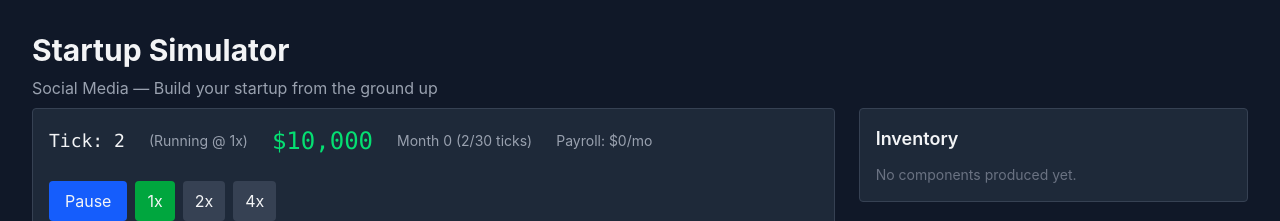
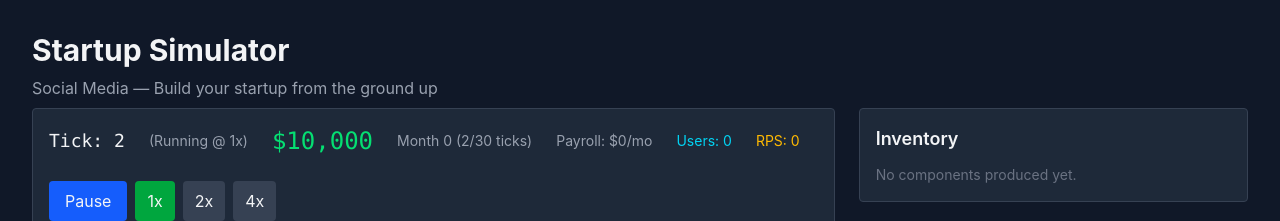
Before and after one commit to Apewww/startup-simulator, a React (Vite) app: page / in a window 1280 px wide. Both pictures are taken after a click on the button 290 px from the left and 452 px from the top of the page. Shown: the top 221 px of the page. Built offline with nearby package versions, Linux system fonts and the light colour scheme.

Commit message:
feat: implement traffic calculation (task 2.3)
- Add getTrafficStats() in src/systems/traffic.ts
- Compute totalTraffic, users, RPS from active features
- Display users and RPS on dashboard
- Mark task 2.3 complete in TASK.md

```diff
--- a/src/App.tsx
+++ b/src/App.tsx
@@ -4,6 +4,7 @@ import type { EmployeeRole, Employee, ComponentRequirement, PlatformFeature } fr
 import { ProductSelect } from './components/ProductSelect';
 import { getProductDef } from './data/products';
 import { getComponentDef } from './data/components';
+import { getTrafficStats } from './systems/traffic';
 
 const ROLES: EmployeeRole[] = ['Developer', 'Designer', 'Lead_Developer', 'SysAdmin'];
 
@@ -157,6 +158,7 @@ function App() {
   }
 
   const product = getProductDef(selectedProduct);
+  const trafficStats = getTrafficStats(features);
 
   return (
     <div className="min-h-screen bg-gray-900 text-gray-100 p-8">
@@ -177,6 +179,12 @@ function App() {
               </span>
               <span className="text-sm text-gray-400">
                 Payroll: {formatCash(totalSalary)}/mo
+              </span>
+              <span className="text-sm text-cyan-400">
+                Users: {trafficStats.users.toLocaleString()}
+              </span>
+              <span className="text-sm text-amber-400">
+                RPS: {trafficStats.rps.toLocaleString()}
               </span>
               <div className="flex gap-2">
                 <button onClick={togglePause} className="px-4 py-2 bg-blue-600 hover:bg-blue-700 rounded transition-colors">
--- /dev/null
+++ b/src/systems/traffic.ts
@@ -0,0 +1,17 @@
+import type { PlatformFeature } from '../types';
+
+export interface TrafficStats {
+  totalTraffic: number;
+  users: number;
+  rps: number;
+}
+
+export function getTrafficStats(features: PlatformFeature[]): TrafficStats {
+  const totalTraffic = features.reduce(
+    (sum, f) => sum + (f.level > 0 ? f.trafficGenerated : 0),
+    0
+  );
+  const users = totalTraffic;
+  const rps = totalTraffic;
+  return { totalTraffic, users, rps };
+}
```
Also changed, not shown: 1 other file (tests, documents, lock files or other folders).
